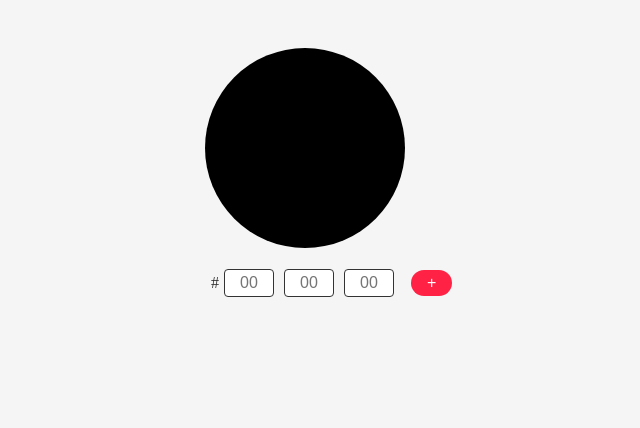
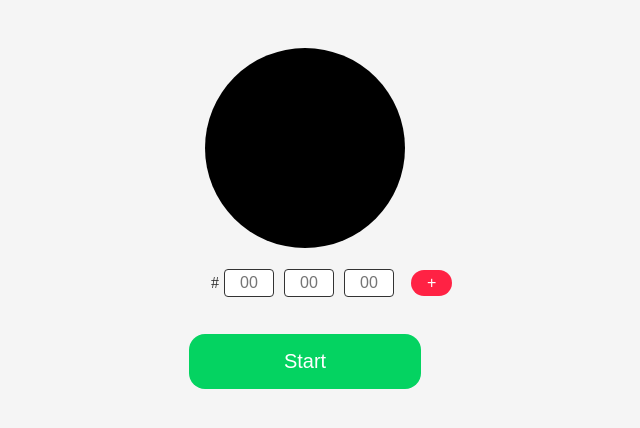
Before and after one commit to erikalbuquerque/color_cycle, a React (Create React App) app: page / in a window 1280 px wide. Shown: the top 428 px of the page, without its empty margins (335-975 px from the left). Built offline with nearby package versions, Linux system fonts and the light colour scheme.

Commit message:
Feacture: added new button start/stop animation

```diff
--- a/src/App.js
+++ b/src/App.js
@@ -5,6 +5,7 @@ import { Container } from "./assets/styles";
 
 import InputArea from "./components/InputArea";
 import Circle from "./components/Circle";
+import SetAnimationButton from "./components/SetAnimationButton";
 
 import HexProvider from "./context/Hexadecimal";
 
@@ -16,6 +17,8 @@ function App() {
 
         <InputArea />
 
+        <SetAnimationButton />
+
         <GlobalStyles />
       </Container>
     </HexProvider>
--- /dev/null
+++ b/src/components/SetAnimationButton/index.js
@@ -0,0 +1,14 @@
+import React, { useState } from "react";
+
+import { Button } from "./styles";
+
+function SetAnimationButton(){
+  const [startOrStop, setStartOrStop] = useState("Start")
+  function handleButton(){
+    startOrStop === "Start" ? setStartOrStop("Stop") : setStartOrStop("Start");
+  }
+  return (
+    <><Button onClick={() => handleButton()}>{startOrStop}</Button></>
+  )
+}
+export default SetAnimationButton;
--- /dev/null
+++ b/src/components/SetAnimationButton/styles.js
@@ -0,0 +1,18 @@
+import styled from "styled-components";
+
+export const Button = styled.button`
+  width: 100%;
+  padding: 16px;
+  border: none;
+  background: #04d361;
+  border-radius: 16px;
+  color: #fff;
+  font-size: 20px;
+  cursor: pointer;
+  transition: background-color 0.2s;
+  margin-top: 32px;
+
+  :hover{
+    background: #04bf58;
+  }
+`;
```
